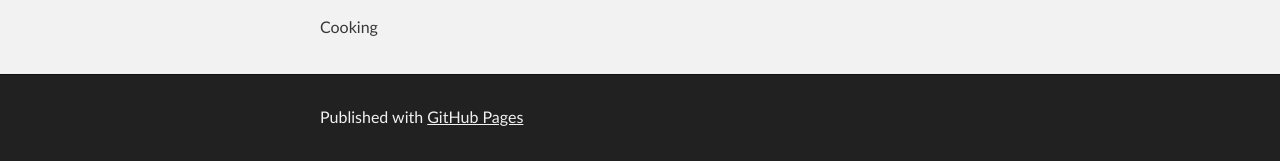
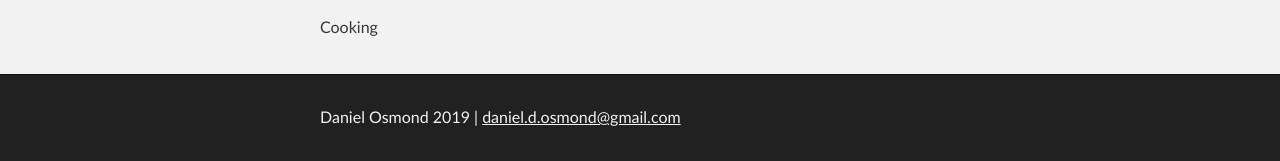
Before and after one commit to 13197963/13197963.github.io, a Jekyll site: the page built from index.md, in a window 1280 px wide. Shown: the part 1738-1899 px from the top of the page. Built offline with Jekyll 4.4.1, drawn with Linux system fonts in a browser that asks for light colours; our own code applies the rules of GitHub Pages for plain Markdown files.

Commit message:
Update default.html

```diff
--- a/_layouts/default.html
+++ b/_layouts/default.html
@@ -36,10 +36,7 @@
     <!-- FOOTER  -->
     <div id="footer_wrap" class="outer">
       <footer class="inner">
-        {% if site.github.is_project_page %}
-        <p class="copyright">{{ site.title | default: site.github.repository_name }} maintained by <a href="{{ site.github.owner_url }}">{{ site.github.owner_name }}</a></p>
-        {% endif %}
-        <p>Published with <a href="https://pages.github.com">GitHub Pages</a></p>
+        <p>Daniel Osmond 2019 | <a href="mailto:daniel.d.osmond@gmail.com">daniel.d.osmond@gmail.com</a></p>
       </footer>
     </div>
 
```
